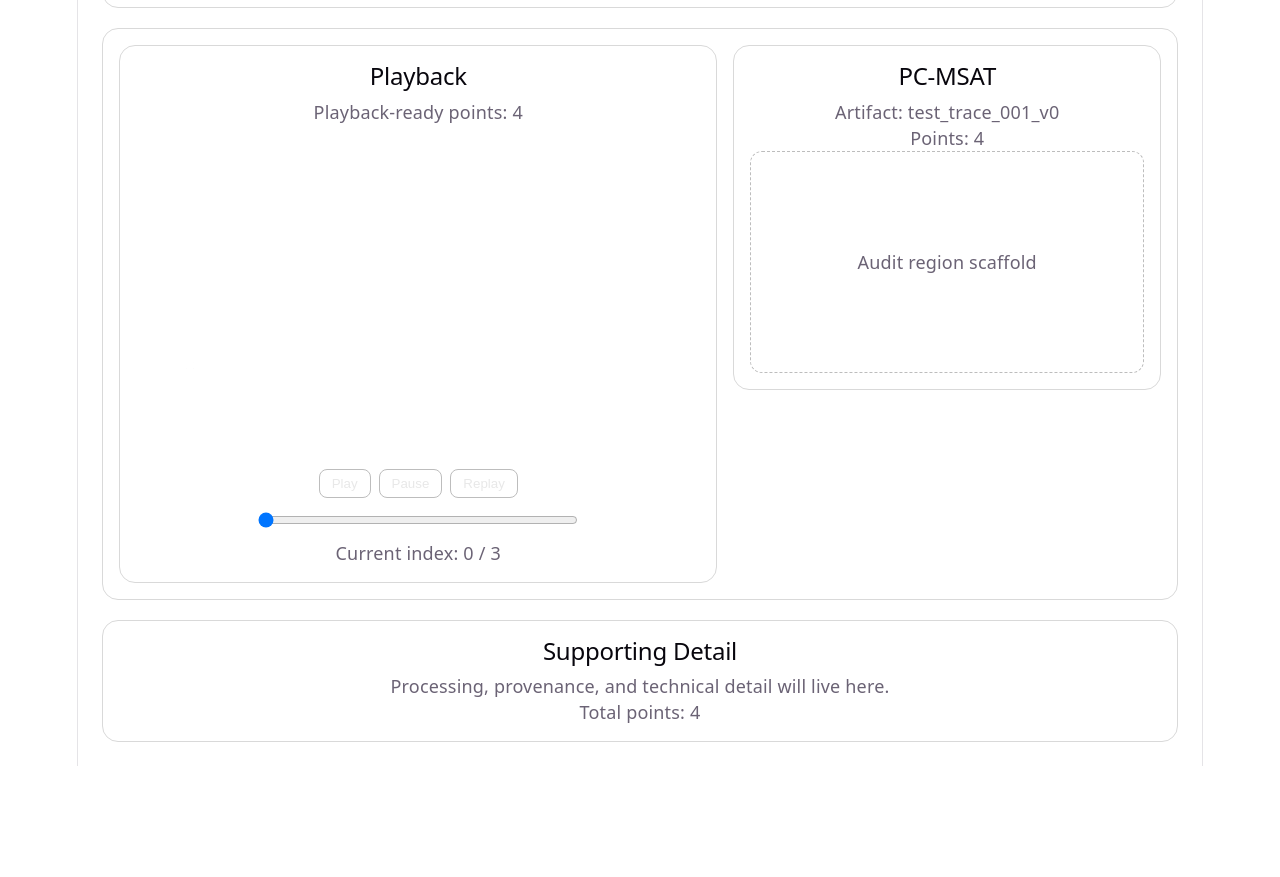
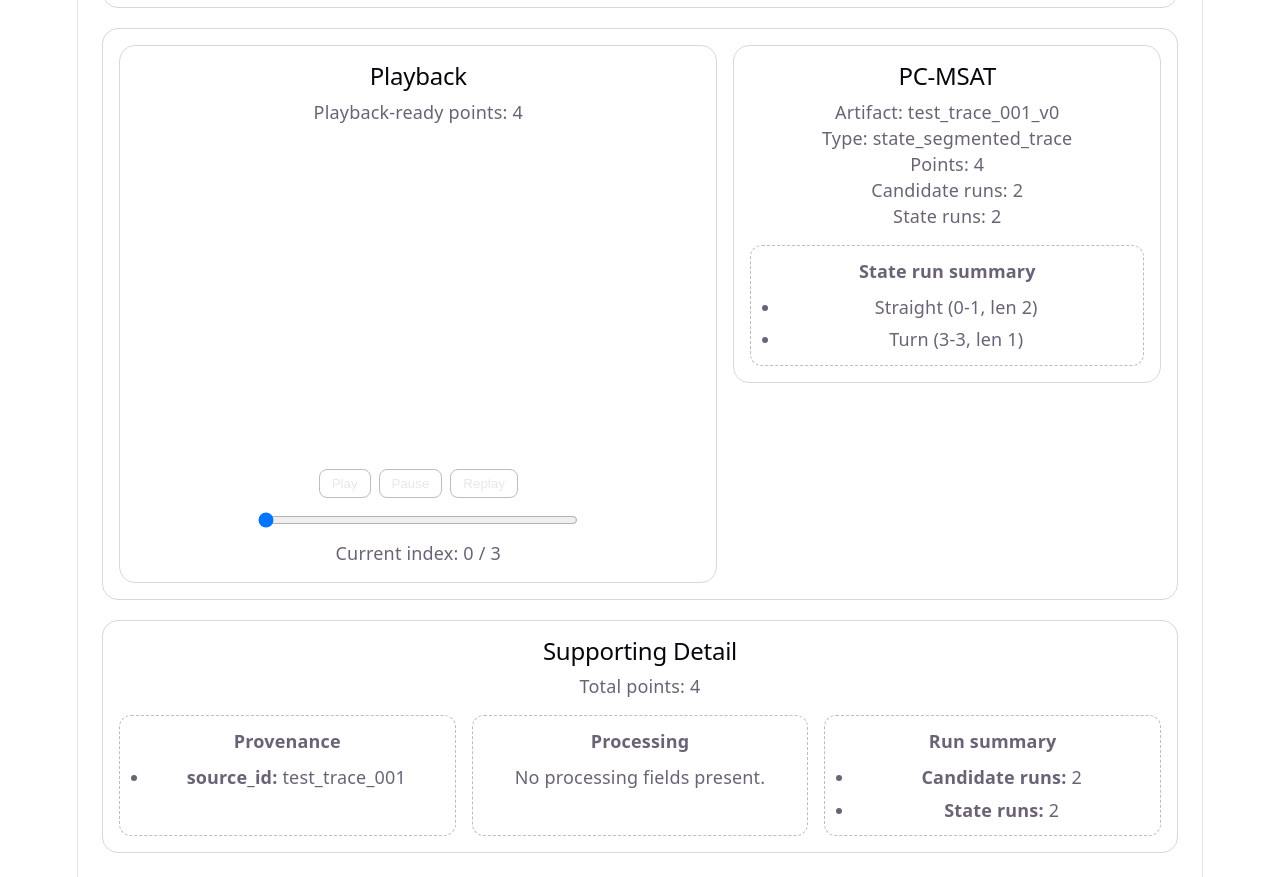
Before and after one commit to cperryresearch/pc-msat-audit-interface, a React (Vite) app in the folder pc-maw/: page / in a window 1280 px wide. Shown: the part 200-1077 px from the top of the page. Before the commit the page ends 966 px from the top, so only its background shows below. Built offline with nearby package versions, Linux system fonts and the light colour scheme.

Commit message:
Advance PC-MAW shell panes and move sample artifact into data module

```diff
--- a/pc-maw/src/App.css
+++ b/pc-maw/src/App.css
@@ -118,3 +118,59 @@
 .pcmaw-playback-slider {
   width: min(320px, 100%);
 }
+
+.pcmaw-audit-summary-block {
+  margin-top: 16px;
+  padding: 12px;
+  border: 1px dashed #bdbdbd;
+  border-radius: 12px;
+}
+
+.pcmaw-audit-summary-block h3 {
+  margin-top: 0;
+  margin-bottom: 10px;
+  font-size: 1rem;
+}
+
+.pcmaw-audit-run-list {
+  margin: 0;
+  padding-left: 18px;
+}
+
+.pcmaw-audit-run-item + .pcmaw-audit-run-item {
+  margin-top: 6px;
+}
+
+.pcmaw-supporting-detail-grid {
+  display: grid;
+  grid-template-columns: repeat(3, 1fr);
+  gap: 16px;
+  margin-top: 16px;
+}
+
+.pcmaw-supporting-detail-block {
+  border: 1px dashed #bdbdbd;
+  border-radius: 12px;
+  padding: 12px;
+}
+
+.pcmaw-supporting-detail-block h3 {
+  margin-top: 0;
+  margin-bottom: 10px;
+  font-size: 1rem;
+}
+
+.pcmaw-detail-list {
+  margin: 0;
+  padding-left: 18px;
+}
+
+.pcmaw-detail-list li + li {
+  margin-top: 6px;
+}
+
+@media (max-width: 900px) {
+  .pcmaw-supporting-detail-grid {
+    grid-template-columns: 1fr;
+  }
+}
--- a/pc-maw/src/App.tsx
+++ b/pc-maw/src/App.tsx
@@ -1,111 +1,6 @@
 import "./App.css";
 import PCMAWShell from "./components/PCMAWShell";
-import type { StateSegmentedTrace } from "./types/pcmawTypes";
-
-const sampleArtifact: StateSegmentedTrace = {
-  artifact: {
-    artifact_id: "test_trace_001_v0",
-    artifact_type: "state_segmented_trace",
-  },
-  provenance: {
-    source_id: "test_trace_001",
-  },
-  input_spec: {},
-  processing: {},
-  state_model: {},
-  points: [
-    {
-      x: 0,
-      y: 0,
-      x_smooth: 0,
-      y_smooth: 0,
-      dx: null,
-      dy: null,
-      speed: null,
-      curvature: null,
-      curvature_masked: false,
-      candidate_state: "Straight",
-      state: "Straight",
-      support_status: null,
-    },
-    {
-      x: 1,
-      y: 0.2,
-      x_smooth: 1,
-      y_smooth: 0.2,
-      dx: 1,
-      dy: 0.2,
-      speed: 1.02,
-      curvature: 0.01,
-      curvature_masked: false,
-      candidate_state: "Straight",
-      state: "Straight",
-      support_status: null,
-    },
-    {
-      x: 2,
-      y: 0.9,
-      x_smooth: 2,
-      y_smooth: 0.9,
-      dx: 1,
-      dy: 0.7,
-      speed: 1.22,
-      curvature: 0.2,
-      curvature_masked: false,
-      candidate_state: "Turn",
-      state: null,
-      support_status: null,
-    },
-    {
-      x: 3,
-      y: 0.4,
-      x_smooth: 3,
-      y_smooth: 0.4,
-      dx: 1,
-      dy: -0.5,
-      speed: 1.12,
-      curvature: 0.3,
-      curvature_masked: false,
-      candidate_state: "Turn",
-      state: "Turn",
-      support_status: null,
-    },
-  ],
-  run_summary: {
-    candidate_state_runs: [
-      {
-        field: "candidate_state",
-        value: "Straight",
-        start_index: 0,
-        end_index: 1,
-        length: 2,
-      },
-      {
-        field: "candidate_state",
-        value: "Turn",
-        start_index: 2,
-        end_index: 3,
-        length: 2,
-      },
-    ],
-    state_runs: [
-      {
-        field: "state",
-        value: "Straight",
-        start_index: 0,
-        end_index: 1,
-        length: 2,
-      },
-      {
-        field: "state",
-        value: "Turn",
-        start_index: 3,
-        end_index: 3,
-        length: 1,
-      },
-    ],
-  },
-};
+import { sampleArtifact } from "./data/sampleArtifact";
 
 export default function App() {
   return <PCMAWShell activeArtifact={sampleArtifact} />;
--- a/pc-maw/src/components/AuditPane.tsx
+++ b/pc-maw/src/components/AuditPane.tsx
@@ -1,4 +1,8 @@
-import type { AuditPaneProps } from "../types/pcmawTypes";
+import type { AuditPaneProps, RunSummaryEntry } from "../types/pcmawTypes";
+
+function formatRunLabel(run: RunSummaryEntry): string {
+  return `${run.value} (${run.start_index}-${run.end_index}, len ${run.length})`;
+}
 
 export default function AuditPane({ artifact }: AuditPaneProps) {
   const artifactId =
@@ -6,12 +10,38 @@ export default function AuditPane({ artifact }: AuditPaneProps) {
       ? artifact.artifact.artifact_id
       : "Unnamed artifact";
 
+  const artifactType =
+    typeof artifact.artifact?.artifact_type === "string"
+      ? artifact.artifact.artifact_type
+      : "state_segmented_trace";
+
+  const candidateRuns = artifact.run_summary.candidate_state_runs;
+  const stateRuns = artifact.run_summary.state_runs;
+
   return (
     <section className="pcmaw-audit-pane">
       <h2>PC-MSAT</h2>
       <p>Artifact: {artifactId}</p>
+      <p>Type: {artifactType}</p>
       <p>Points: {artifact.points.length}</p>
-      <div className="pcmaw-audit-placeholder">Audit region scaffold</div>
+      <p>Candidate runs: {candidateRuns.length}</p>
+      <p>State runs: {stateRuns.length}</p>
+
+      <div className="pcmaw-audit-summary-block">
+        <h3>State run summary</h3>
+
+        {stateRuns.length === 0 ? (
+          <p>No accepted state runs present.</p>
+        ) : (
+          <ul className="pcmaw-audit-run-list">
+            {stateRuns.map((run, index) => (
+              <li key={index} className="pcmaw-audit-run-item">
+                {formatRunLabel(run)}
+              </li>
+            ))}
+          </ul>
+        )}
+      </div>
     </section>
   );
 }
--- a/pc-maw/src/components/SupportingDetailRegion.tsx
+++ b/pc-maw/src/components/SupportingDetailRegion.tsx
@@ -1,13 +1,71 @@
 import type { SupportingDetailRegionProps } from "../types/pcmawTypes";
+
+function formatMetadataValue(value: unknown): string {
+  if (value === null || value === undefined) {
+    return "Unavailable";
+  }
+
+  if (typeof value === "string" || typeof value === "number" || typeof value === "boolean") {
+    return String(value);
+  }
+
+  return "Structured data";
+}
 
 export default function SupportingDetailRegion({
   artifact,
 }: SupportingDetailRegionProps) {
+  const provenanceEntries = Object.entries(artifact.provenance);
+  const processingEntries = Object.entries(artifact.processing);
+
   return (
     <section className="pcmaw-supporting-detail-region">
       <h2>Supporting Detail</h2>
-      <p>Processing, provenance, and technical detail will live here.</p>
       <p>Total points: {artifact.points.length}</p>
+
+      <div className="pcmaw-supporting-detail-grid">
+        <div className="pcmaw-supporting-detail-block">
+          <h3>Provenance</h3>
+          {provenanceEntries.length === 0 ? (
+            <p>No provenance fields present.</p>
+          ) : (
+            <ul className="pcmaw-detail-list">
+              {provenanceEntries.map(([key, value]) => (
+                <li key={key}>
+                  <strong>{key}:</strong> {formatMetadataValue(value)}
+                </li>
+              ))}
+            </ul>
+          )}
+        </div>
+
+        <div className="pcmaw-supporting-detail-block">
+          <h3>Processing</h3>
+          {processingEntries.length === 0 ? (
+            <p>No processing fields present.</p>
+          ) : (
+            <ul className="pcmaw-detail-list">
+              {processingEntries.map(([key, value]) => (
+                <li key={key}>
+                  <strong>{key}:</strong> {formatMetadataValue(value)}
+                </li>
+              ))}
+            </ul>
+          )}
+        </div>
+
+        <div className="pcmaw-supporting-detail-block">
+          <h3>Run summary</h3>
+          <ul className="pcmaw-detail-list">
+            <li>
+              <strong>Candidate runs:</strong> {artifact.run_summary.candidate_state_runs.length}
+            </li>
+            <li>
+              <strong>State runs:</strong> {artifact.run_summary.state_runs.length}
+            </li>
+          </ul>
+        </div>
+      </div>
     </section>
   );
 }
--- /dev/null
+++ b/pc-maw/src/data/sampleArtifact.ts
@@ -0,0 +1,106 @@
+import type { StateSegmentedTrace } from "../types/pcmawTypes";
+
+export const sampleArtifact: StateSegmentedTrace = {
+  artifact: {
+    artifact_id: "test_trace_001_v0",
+    artifact_type: "state_segmented_trace",
+  },
+  provenance: {
+    source_id: "test_trace_001",
+  },
+  input_spec: {},
+  processing: {},
+  state_model: {},
+  points: [
+    {
+      x: 0,
+      y: 0,
+      x_smooth: 0,
+      y_smooth: 0,
+      dx: null,
+      dy: null,
+      speed: null,
+      curvature: null,
+      curvature_masked: false,
+      candidate_state: "Straight",
+      state: "Straight",
+      support_status: null,
+    },
+    {
+      x: 1,
+      y: 0.2,
+      x_smooth: 1,
+      y_smooth: 0.2,
+      dx: 1,
+      dy: 0.2,
+      speed: 1.02,
+      curvature: 0.01,
+      curvature_masked: false,
+      candidate_state: "Straight",
+      state: "Straight",
+      support_status: null,
+    },
+    {
+      x: 2,
+      y: 0.9,
+      x_smooth: 2,
+      y_smooth: 0.9,
+      dx: 1,
+      dy: 0.7,
+      speed: 1.22,
+      curvature: 0.2,
+      curvature_masked: false,
+      candidate_state: "Turn",
+      state: null,
+      support_status: null,
+    },
+    {
+      x: 3,
+      y: 0.4,
+      x_smooth: 3,
+      y_smooth: 0.4,
+      dx: 1,
+      dy: -0.5,
+      speed: 1.12,
+      curvature: 0.3,
+      curvature_masked: false,
+      candidate_state: "Turn",
+      state: "Turn",
+      support_status: null,
+    },
+  ],
+  run_summary: {
+    candidate_state_runs: [
+      {
+        field: "candidate_state",
+        value: "Straight",
+        start_index: 0,
+        end_index: 1,
+        length: 2,
+      },
+      {
+        field: "candidate_state",
+        value: "Turn",
+        start_index: 2,
+        end_index: 3,
+        length: 2,
+      },
+    ],
+    state_runs: [
+      {
+        field: "state",
+        value: "Straight",
+        start_index: 0,
+        end_index: 1,
+        length: 2,
+      },
+      {
+        field: "state",
+        value: "Turn",
+        start_index: 3,
+        end_index: 3,
+        length: 1,
+      },
+    ],
+  },
+};
```
